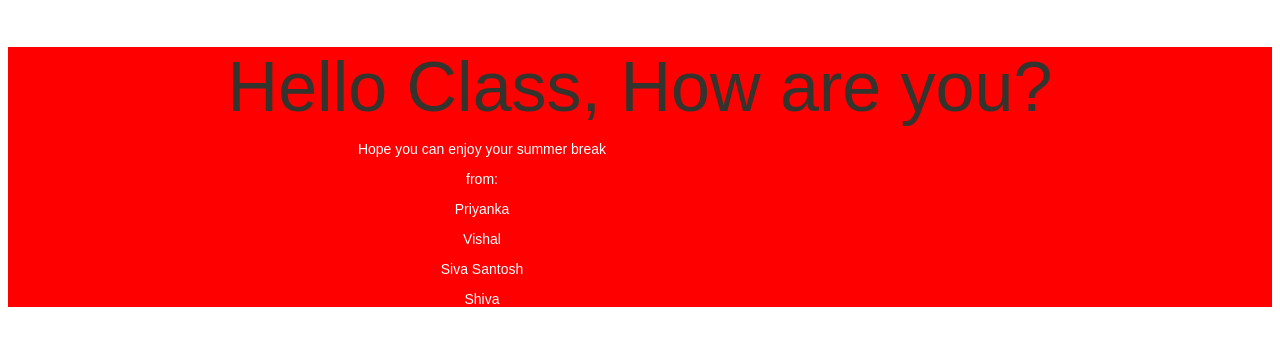
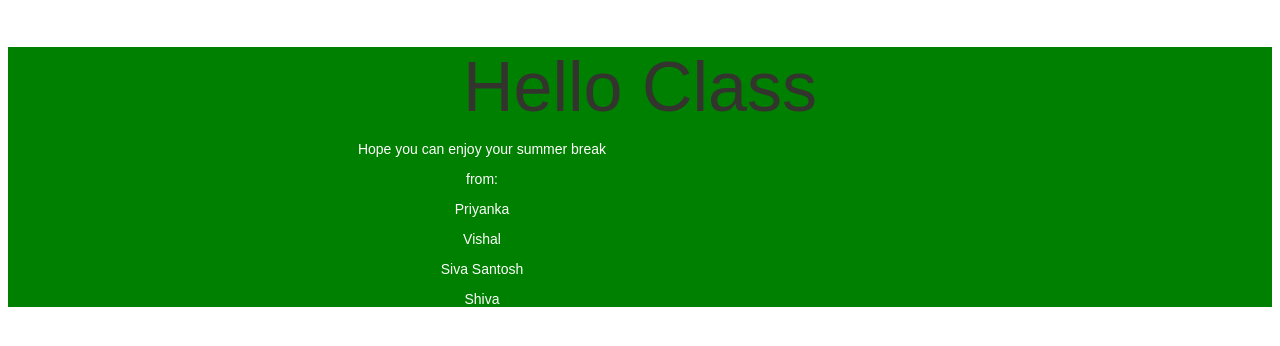
Before and after one commit to ccspringgp/AWS_CICD, a website: page index.html in a window 1280 px wide. Drawn offline with Linux system fonts and the light colour scheme.

Commit message:
text change6

```diff
--- a/index.html
+++ b/index.html
@@ -36,7 +36,7 @@
 
         text-align: center;
         padding-top: 0px;
-        background-color: red;
+        background-color: green;
 
       }
       .textColumn p {
@@ -70,7 +70,7 @@
   </head>
   <body>
     <div class="textColumn">
-      <h1>Hello Class, How are you?</h1>
+      <h1>Hello Class</h1>
       <p>Hope you can enjoy your summer break</p>
 
       <p>from:</p>
```
